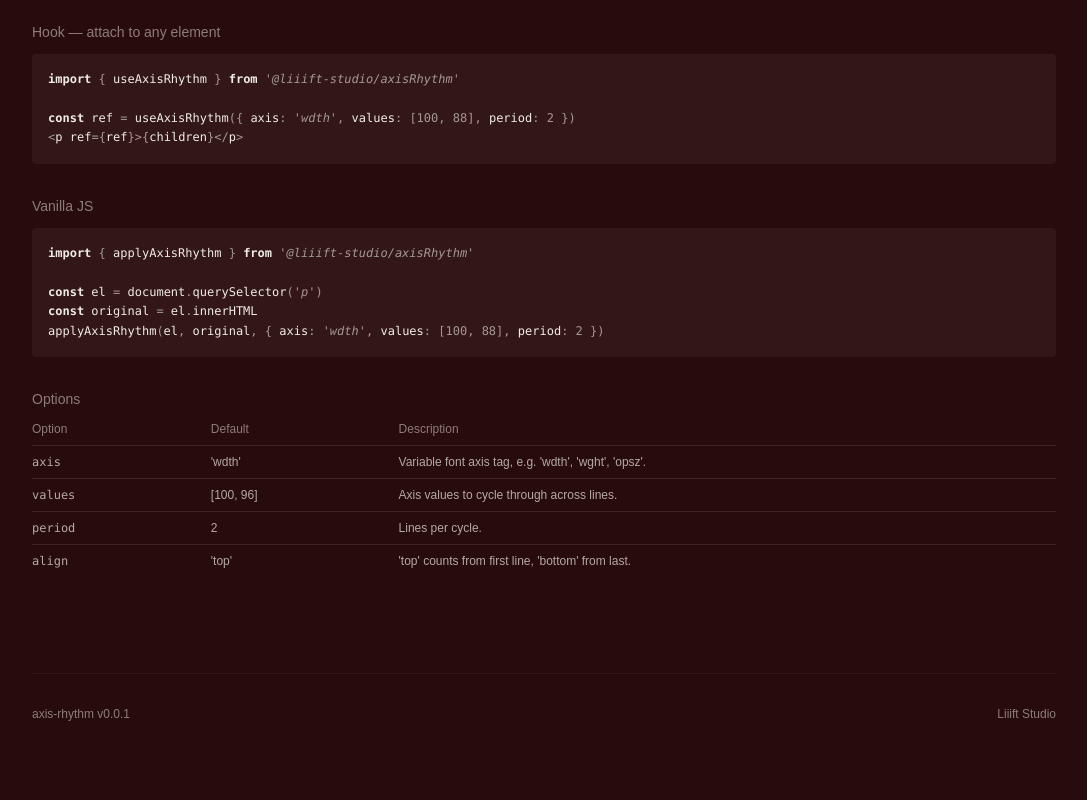
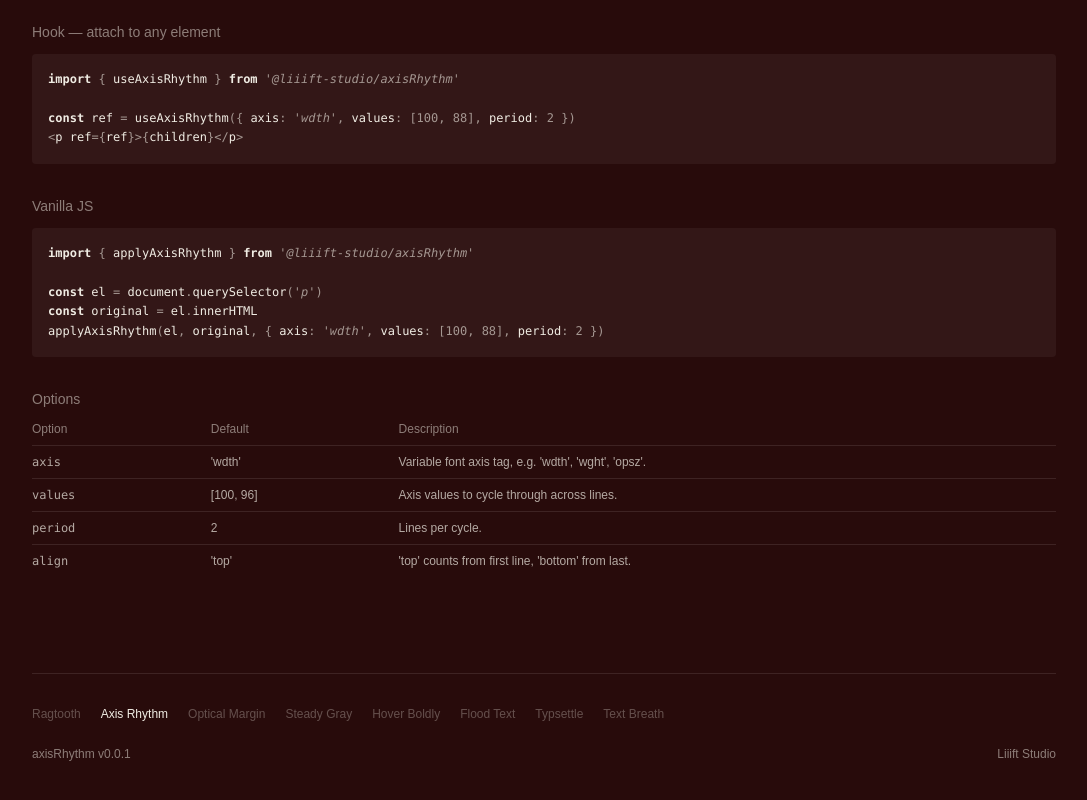
Before and after one commit to Liiift-Studio/AxisRhythm, a Next.js app in the folder site/: page / in a window 1280 px wide. Shown: the part 1621-2421 px from the top of the page, without its empty margins (96-1183 px from the left). Built offline with nearby package versions, Linux system fonts and the light colour scheme.

Commit message:
Add tool directory footer; fix version label

```diff
--- a/site/src/app/page.tsx
+++ b/site/src/app/page.tsx
@@ -1,6 +1,7 @@
 import Demo from "@/components/Demo"
 import CopyInstall from "@/components/CopyInstall"
 import CodeBlock from "@/components/CodeBlock"
+import ToolDirectory from "@/components/ToolDirectory"
 import { version } from "../../../package.json"
 
 export default function Home() {
@@ -97,9 +98,12 @@ applyAxisRhythm(el, original, { axis: 'wdth', values: [100, 88], period: 2 })`}
 			</section>
 
 			{/* Footer */}
-			<footer className="w-full max-w-2xl lg:max-w-5xl flex justify-between text-xs opacity-50 pt-8 border-t border-white/10">
-				<span>axis-rhythm v{version}</span>
+			<footer className="w-full max-w-2xl lg:max-w-5xl flex flex-col gap-6 pt-8 border-t border-white/10 text-xs">
+				<ToolDirectory current="axisRhythm" />
+				<div className="flex justify-between opacity-50">
+				<span>axisRhythm v{version}</span>
 				<a href="https://liiift.studio" target="_blank" rel="noopener noreferrer" className="hover:opacity-100 transition-opacity">Liiift Studio</a>
+				</div>
 			</footer>
 
 		</main>
--- /dev/null
+++ b/site/src/components/ToolDirectory.tsx
@@ -0,0 +1,35 @@
+// Directory of all Liiift type tools — displayed in each tool site footer
+
+const TOOLS = [
+	{ name: "Ragtooth",       url: "https://ragtooth.com",       id: "ragtooth"      },
+	{ name: "Axis Rhythm",    url: "https://axisrhythm.com",    id: "axisRhythm"    },
+	{ name: "Optical Margin", url: "https://opticalmargin.com", id: "opticalMargin" },
+	{ name: "Steady Gray",    url: "https://steadygray.com",    id: "steadyGray"    },
+	{ name: "Hover Boldly",   url: "https://hoverboldly.com",   id: "hoverBoldly"   },
+	{ name: "Flood Text",     url: "https://floodtext.com",     id: "floodText"     },
+	{ name: "Typsettle",      url: "https://typsettle.com",     id: "typsettle"     },
+	{ name: "Text Breath",    url: "https://textbreath.com",    id: "textBreath"    },
+]
+
+/** Links to all tools; highlights the current one without a link. */
+export default function ToolDirectory({ current }: { current: string }) {
+	return (
+		<nav aria-label="Other type tools" className="flex flex-wrap gap-x-5 gap-y-1">
+			{TOOLS.map((tool) =>
+				tool.id === current ? (
+					<span key={tool.id} className="opacity-100">{tool.name}</span>
+				) : (
+					<a
+						key={tool.id}
+						href={tool.url}
+						target="_blank"
+						rel="noopener noreferrer"
+						className="opacity-30 hover:opacity-100 transition-opacity"
+					>
+						{tool.name}
+					</a>
+				)
+			)}
+		</nav>
+	)
+}
```
